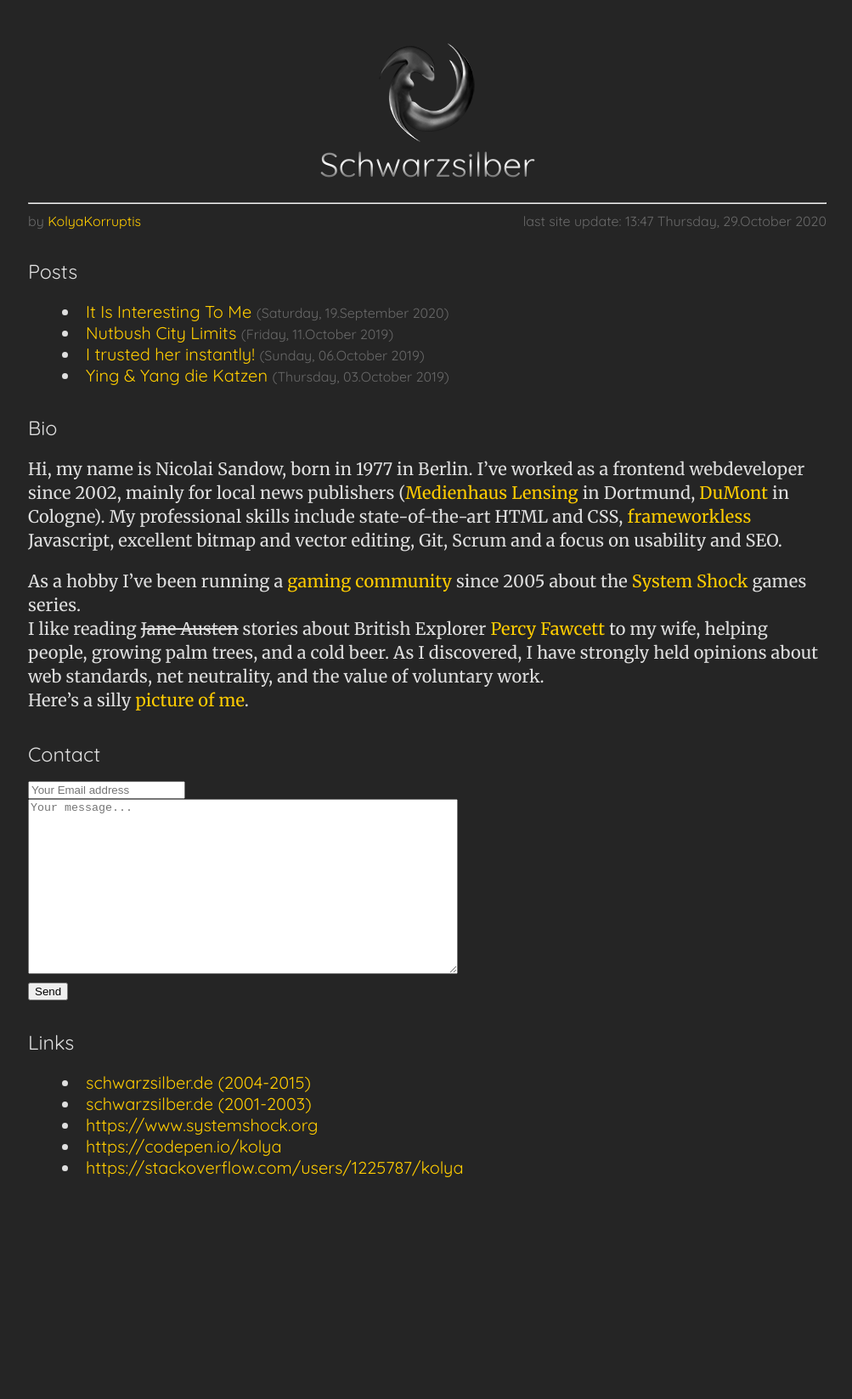
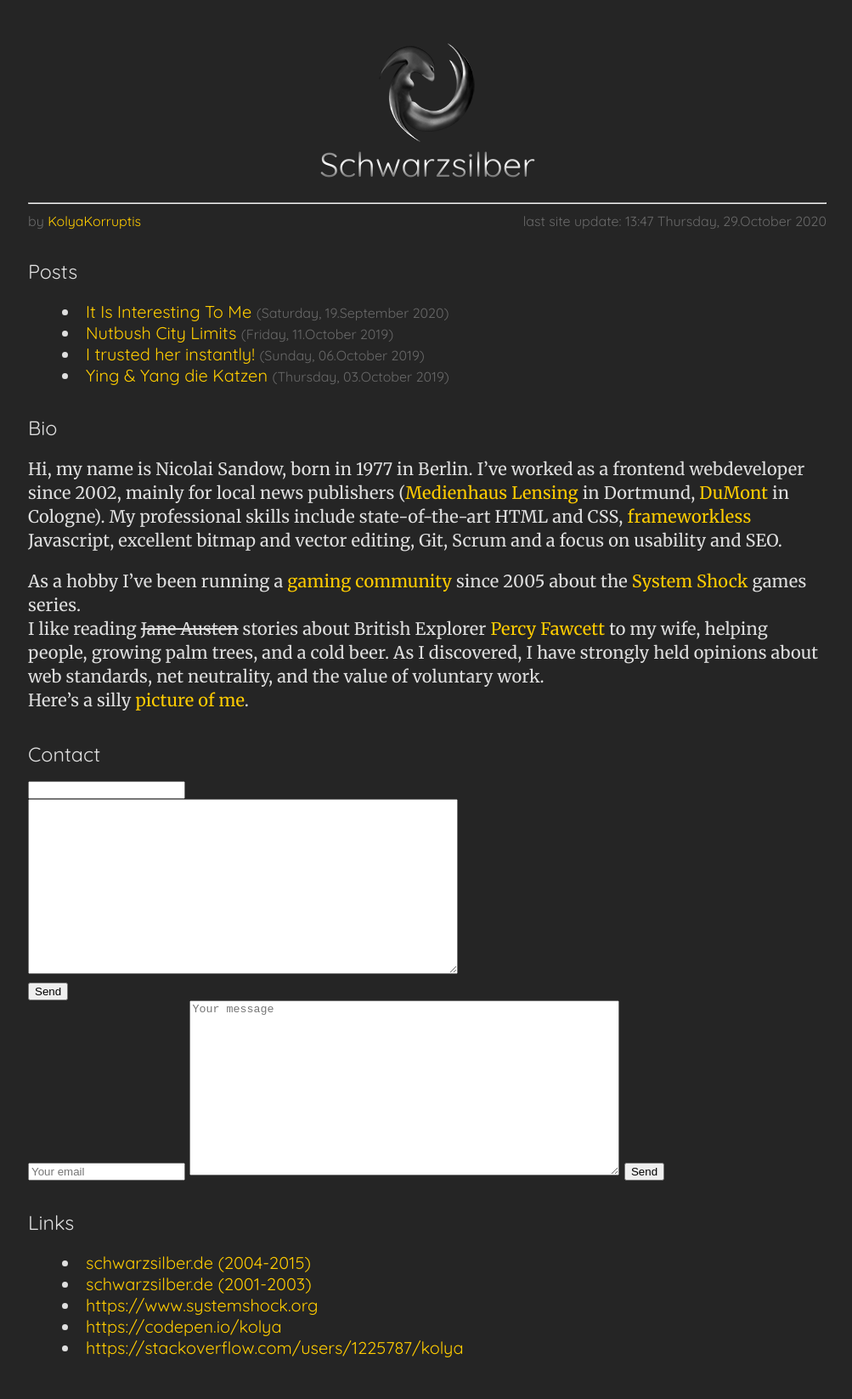
Before and after one commit to KolyaKorruptis/.github.io, a Jekyll site: the page built from index.md, in a window 1280 px wide. Shown: the whole page at 85% size, without its empty margins (137-1140 px from the left). Built offline with Jekyll 4.4.1, drawn with Linux system fonts in a browser that asks for light colours; our own code applies the rules of GitHub Pages for plain Markdown files; the repository's description, which GitHub fills in, is left out; before the commit the page ends 1434 px from its top, so only the background shows below that.

Commit message:
Update index.md

```diff
--- a/index.md
+++ b/index.md
@@ -27,9 +27,15 @@ Here's a silly [picture of me](/img/nicolai.jpg).
 
 ### Contact
 <form action="http://formspree.io/kolya33+swsi@gmail.com" method="POST">
-  <input type="email" name="_replyto" placeholder = "Your Email address"><br>
-  <textarea name="body" placeholder="Your message..." style="width:500px;height:200px"></textarea><br>
+  <input type="email" name="_replyto" ><br>
+  <textarea name="body"  style="width:500px;height:200px"></textarea><br>
   <input type="submit" value="Send">
+</form>
+
+<form action="https://formspree.io/f/mqkgbajv" method="POST">
+  <input type="text" name="_replyto" placeholder="Your email">
+  <textarea name="message" placeholder="Your message" style="width:500px;height:200px;"></textarea>
+  <button type="submit">Send</button>
 </form>
 
 ### Links
```
